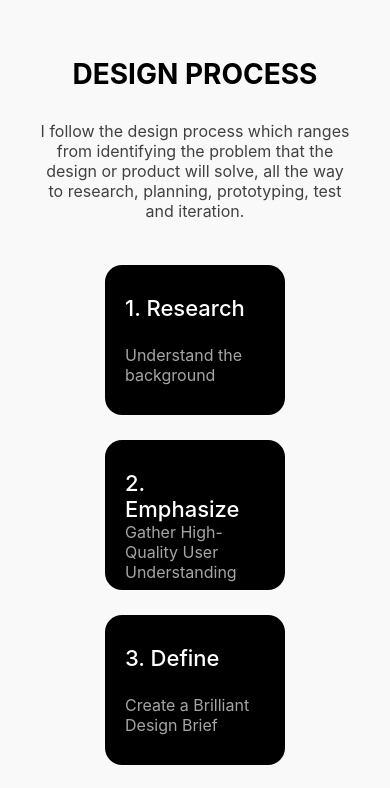
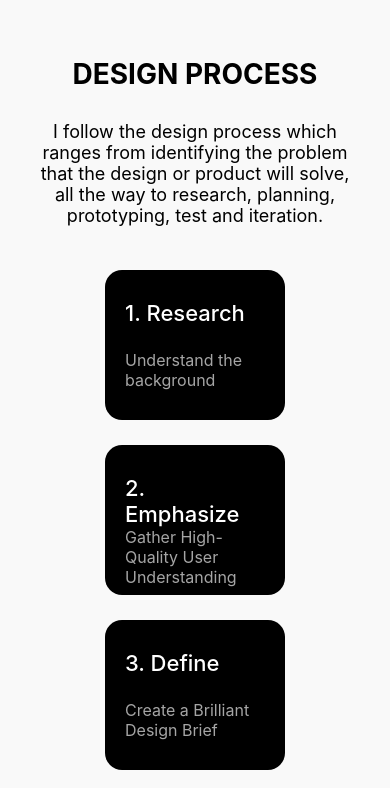
Before and after one commit to HHJiii/portfolio, a Next.js app: page /project1 in a window 390 px wide. Shown: the part 3140-3928 px from the top of the page. Built offline with nearby package versions, Linux system fonts and the light colour scheme.

Commit message:
5차 수정

```diff
--- a/pages/project2.tsx
+++ b/pages/project2.tsx
@@ -595,7 +595,7 @@ export default function ProjectOne() {
             {nowWidth > 800 && (
               <img
                 className={style.image}
-                src="/images/takeaways2.png"
+                src="/images/graph.png"
                 alt="learned"
               />
             )}
@@ -608,7 +608,7 @@ export default function ProjectOne() {
             {nowWidth > 800 && (
               <img
                 className={style.image}
-                src="/images/graph.png"
+                src="/images/takeaways2.png"
                 alt="learned"
               />
             )}
--- a/styles/Project1.module.scss
+++ b/styles/Project1.module.scss
@@ -173,7 +173,7 @@
       span {
         max-width: 500px;
         width: 100%;
-        color: rgb(65, 65, 65);
+        font-size: 24px;
       }
 
       .processesCon {
@@ -353,7 +353,7 @@
     width: 100%;
     max-width: 500px;
     text-align: center;
-    color: rgb(103, 103, 103);
+    font-size: 24px;
   }
 
   .item {
@@ -437,7 +437,6 @@
   }
 
   span {
-    color: rgb(103, 103, 103);
     width: 100%;
     max-width: 500px;
     text-align: center;
@@ -657,6 +656,7 @@
 
         span {
           text-align: center;
+          font-size: 18px;
         }
 
         .processesCon {
@@ -689,6 +689,10 @@
     h2 {
       margin: 0;
       font-size: 28px;
+    }
+
+    span {
+      font-size: 18px;
     }
     .item {
       flex-direction: column-reverse;
```
